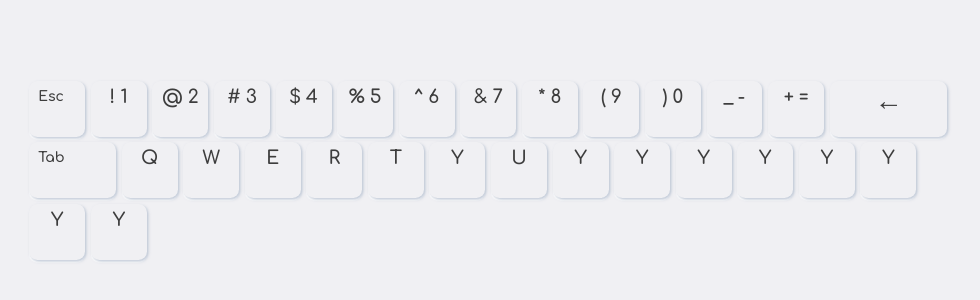
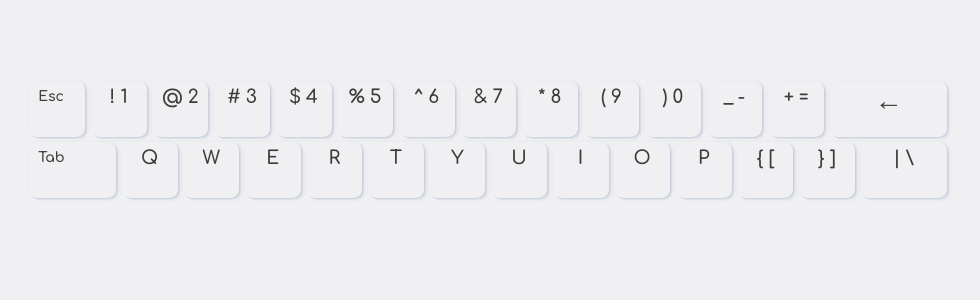
Before and after one commit to ESalfinger/keycheck, a Next.js app: page / in a window 1280 px wide. Shown: the part 168-468 px from the top of the page, without its empty margins (161-1141 px from the left). Built offline with nearby package versions, Linux system fonts and the light colour scheme.

Commit message:
Added second row of 60% layout

```diff
--- a/components/Keyboard.js
+++ b/components/Keyboard.js
@@ -10,7 +10,7 @@ export function Keyboard(props) {
         e.stopImmediatePropagation();
 
         let key = `${e.location === 2 ? 'RIGHT' : e.location === 3 ? 'NUM' : ''}${e.key.toUpperCase()}`;
-        if (!clicked.has(key)) {
+        if (e.type === "keydown") {
             console.log(key);
             setClicked(new Map(clicked.set(key, "active")));
         } else {
--- a/data/60p.json
+++ b/data/60p.json
@@ -228,74 +228,62 @@
   },
   {
     "values": [
-      "y"
+      "i"
     ],
     "style": [],
     "key": [
-      "Y"
+      "I"
     ]
   },
   {
     "values": [
-      "y"
+      "o"
     ],
     "style": [],
     "key": [
-      "Y"
+      "O"
     ]
   },
   {
     "values": [
-      "y"
+      "p"
     ],
     "style": [],
     "key": [
-      "Y"
+      "P"
     ]
   },
   {
     "values": [
-      "y"
+      "{",
+      "["
     ],
     "style": [],
     "key": [
-      "Y"
+      "{",
+      "["
     ]
   },
   {
     "values": [
-      "y"
+      "}",
+      "]"
     ],
     "style": [],
     "key": [
-      "Y"
+      "}",
+      "]"
     ]
   },
   {
     "values": [
-      "y"
+      "|",
+      "\\"
     ],
-    "style": [],
+    "style": ["u1-5"],
     "key": [
-      "Y"
-    ]
-  },
-  {
-    "values": [
-      "y"
-    ],
-    "style": [],
-    "key": [
-      "Y"
-    ]
-  },
-  {
-    "values": [
-      "y"
-    ],
-    "style": [],
-    "key": [
-      "Y"
+      "|",
+      "\\"
     ]
   }
 ]
```
